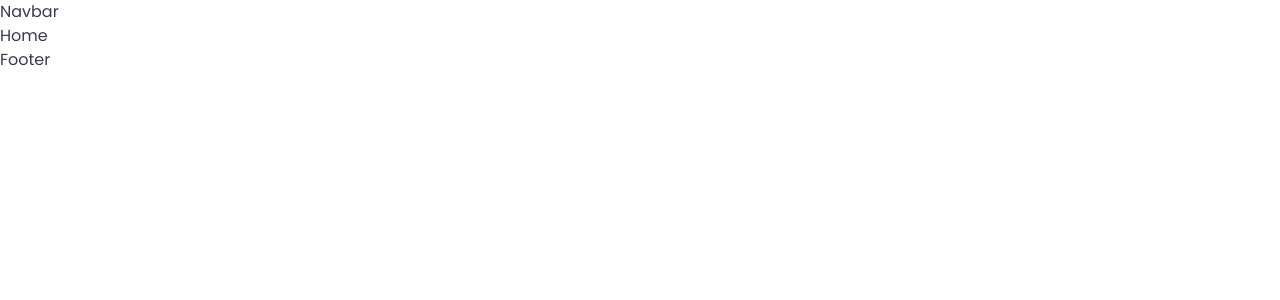
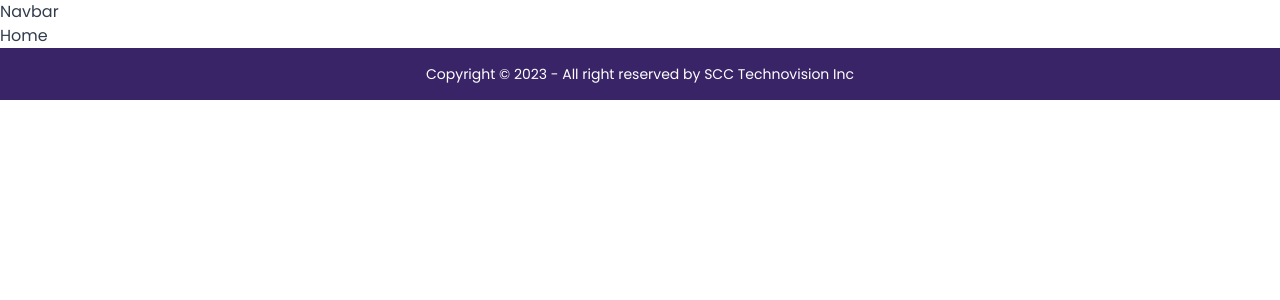
Before and after one commit to Fahim-M-Siam/Task-Management-System-Client, a React (Vite) app: page / in a window 1280 px wide. Shown: the top 300 px of the page. Built offline with nearby package versions, Linux system fonts and the light colour scheme.

Commit message:
Completed Footer Part

```diff
--- a/src/Pages/Shared/Footer/Footer.jsx
+++ b/src/Pages/Shared/Footer/Footer.jsx
@@ -1,6 +1,14 @@
 // @ts-nocheck
 const Footer = () => {
-  return <div>Footer</div>;
+  return (
+    <footer className="footer footer-center p-4 bg-[#392467] text-base-content">
+      <aside>
+        <p className="text-white">
+          Copyright © 2023 - All right reserved by SCC Technovision Inc
+        </p>
+      </aside>
+    </footer>
+  );
 };
 
 export default Footer;
```
